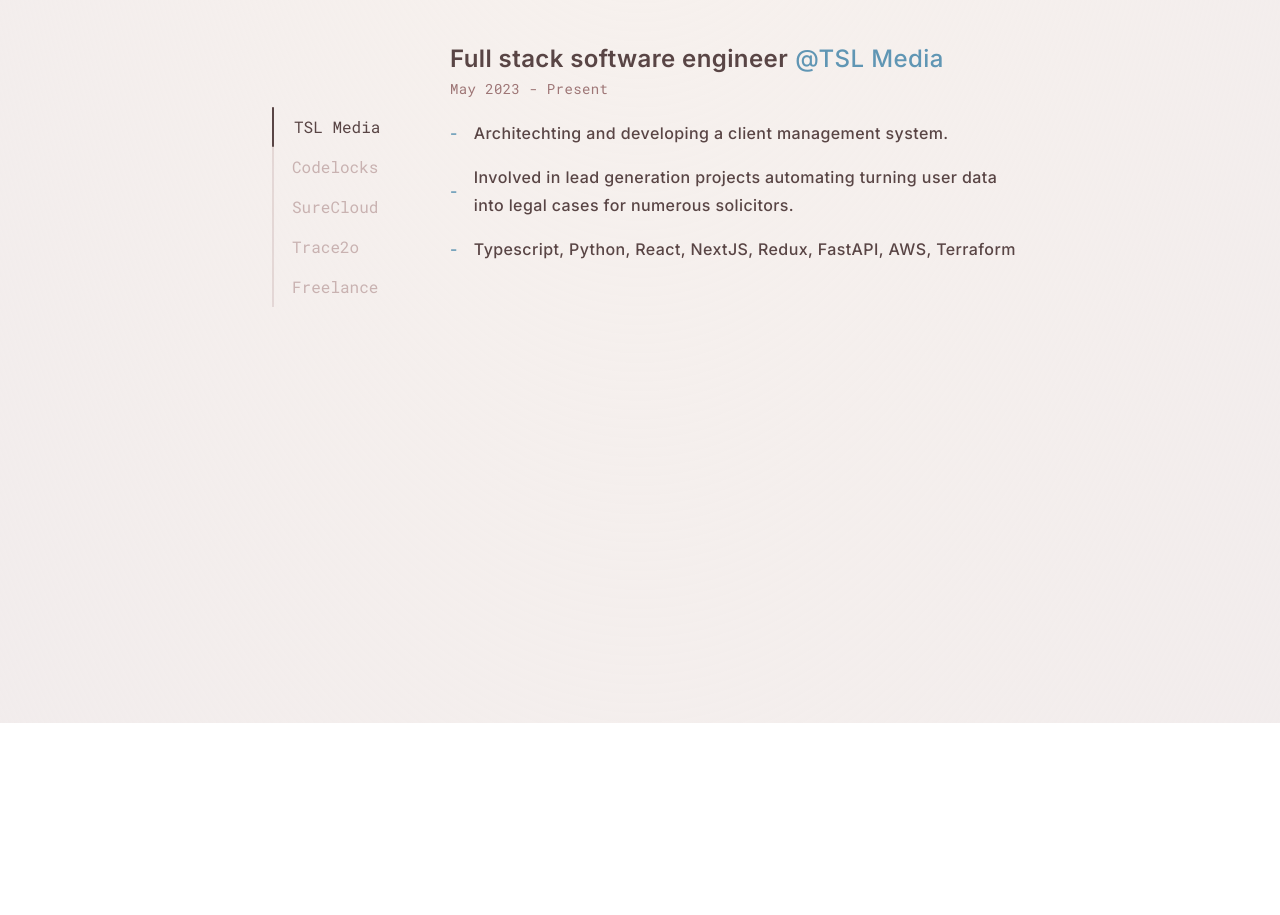
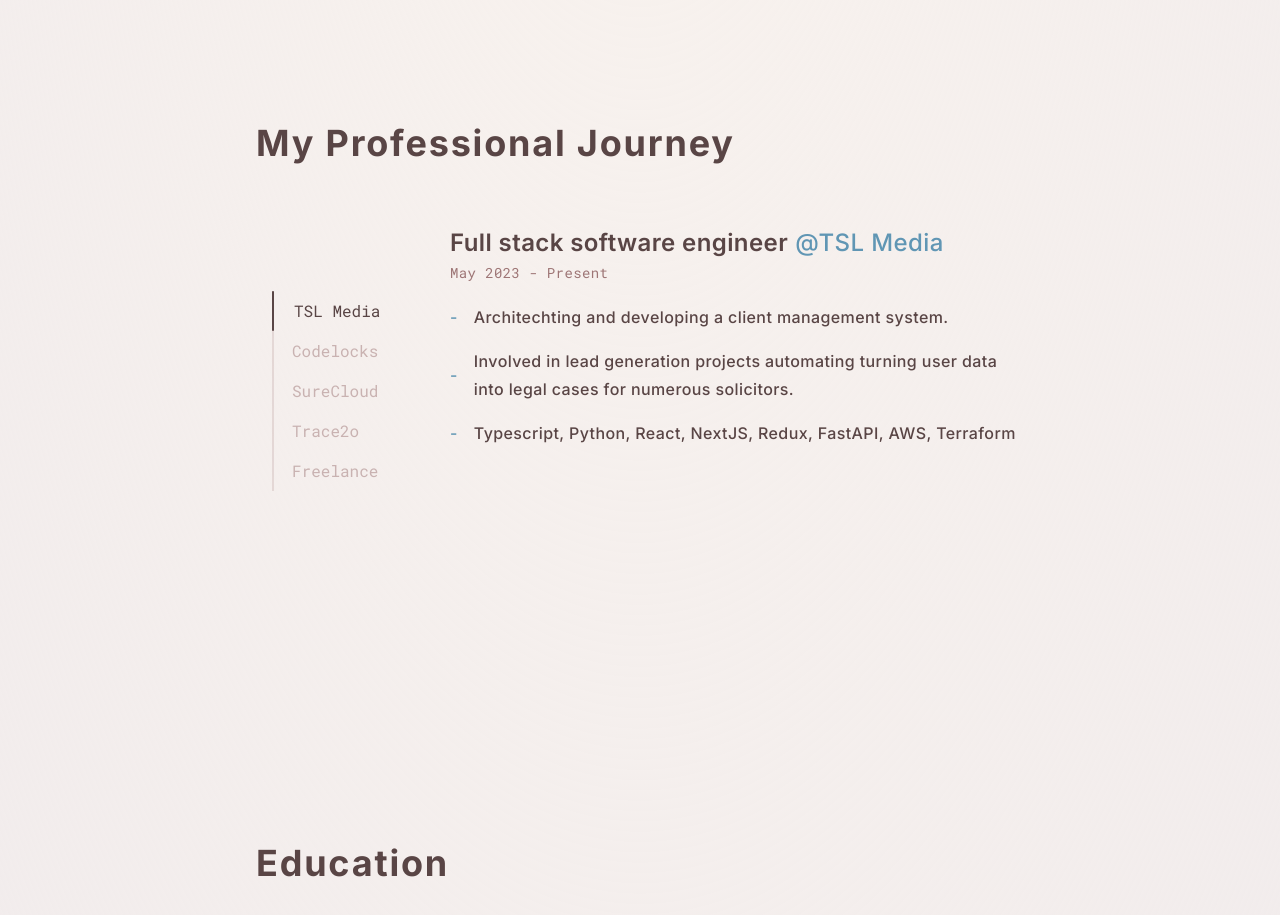
Before and after one commit to thomassbooth/Thomas-Booth-Portfolio, a Next.js app: page /about in a window 1280 px wide. Shown: the part 2220-3135 px from the top of the page. Before the commit the page ends 2943 px from the top, so only its background shows below. Built offline with nearby package versions, Linux system fonts and the light colour scheme.

Commit message:
more spacing

```diff
--- a/app/about/page.tsx
+++ b/app/about/page.tsx
@@ -20,8 +20,9 @@ const AboutPage = () => {
     <MeClient/>
     <Subtitle title = {'My Tech Stack'} visable = {{y: '0%'}} hidden = {{y: '30%'}}/>
     <TechClient/>
-    <Subtitle title = {'Where Ive Worked'} visable = {{x: '0%'}} hidden = {{x: '30%'}}/>
+    <Subtitle title = {'My Professional Journey'} visable = {{x: '0%'}} hidden = {{x: '30%'}}/>
     <WorkClient/>
+    <Subtitle title = {'Education'} visable = {{x: '0%'}} hidden = {{y: '40%'}}/>
   </PageTransition>
   )
 }
--- a/components/about/TechClient.tsx
+++ b/components/about/TechClient.tsx
@@ -9,7 +9,7 @@ import List from './List'
 
 const TechClient = () => {
   return (
-    <div className = 'mt-8 mb-40'>
+    <div className = 'mt-8 mb-40 h-[75vh]'>
         <motion.p
             initial = {{opacity: 0, x: '-20%'}}
             animate= {{opacity: 1, x: '0%'}}
--- a/components/about/WorkClient.tsx
+++ b/components/about/WorkClient.tsx
@@ -92,7 +92,7 @@ const WorkClient = () => {
     }, [])
 
   return (
-    <div className = 'mt-16 flex gap-4'>
+    <div className = 'mt-16 flex gap-4 h-[75vh]'>
         <div>
             <ul className = 'flex flex-col ml-4 mt-16 border-l-2 border-pastel-brown-light/20'>
             {experience.map((job, index) => {
@@ -119,7 +119,6 @@ const WorkClient = () => {
                 initial="initial"
                 animate="in"
                 exit="out"
-                className = 'h-[75vh]'
                 variants={variants}>
                 <h2 className = 'text-2xl'><span className = 'font-semibold'>{experience[current].title}</span> <span className = 'font-medium hover:underline text-pastel-blue-dark cursor-pointer'
                     onClick = {() => window.open(experience[current].link)}>
```
